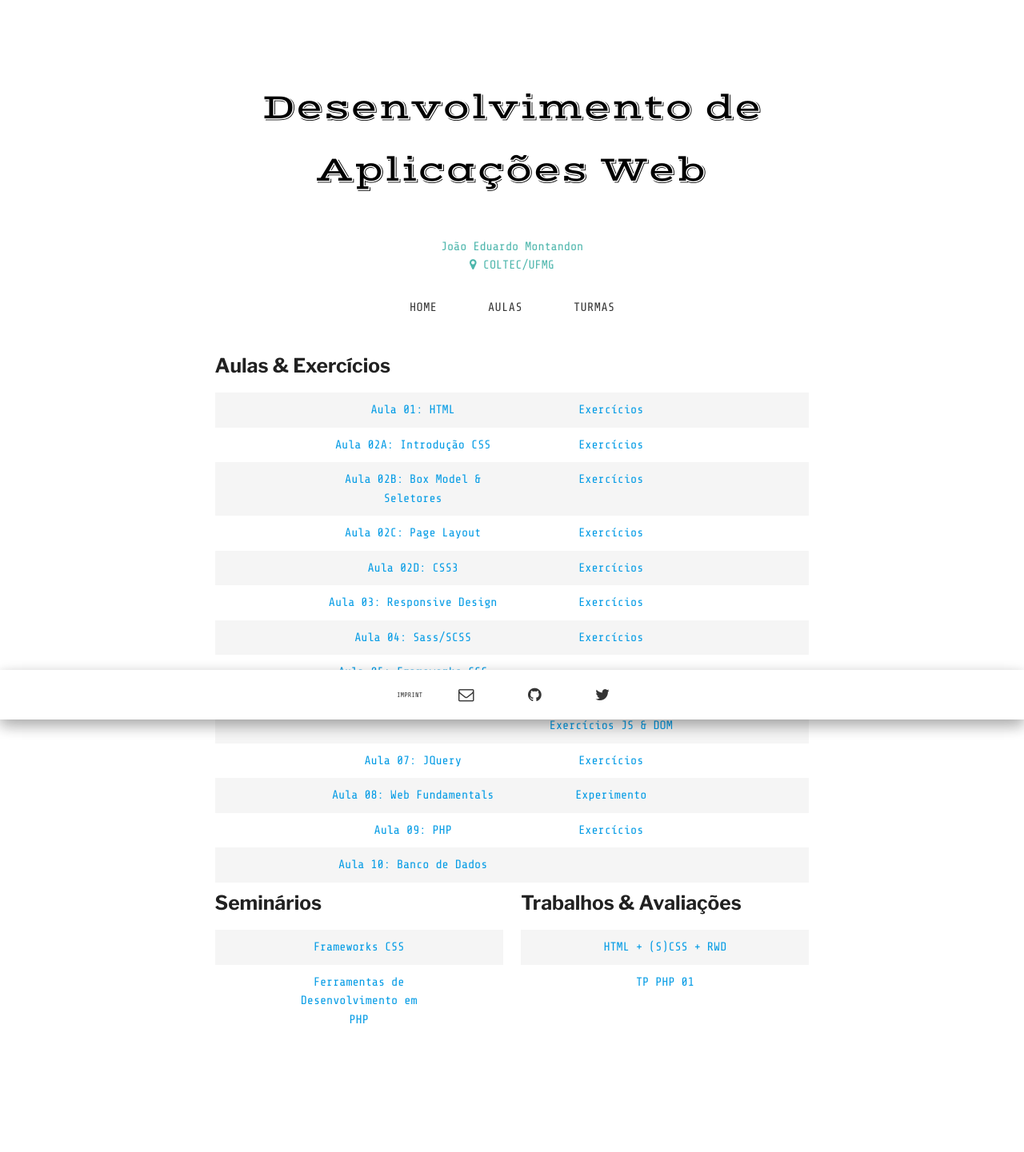
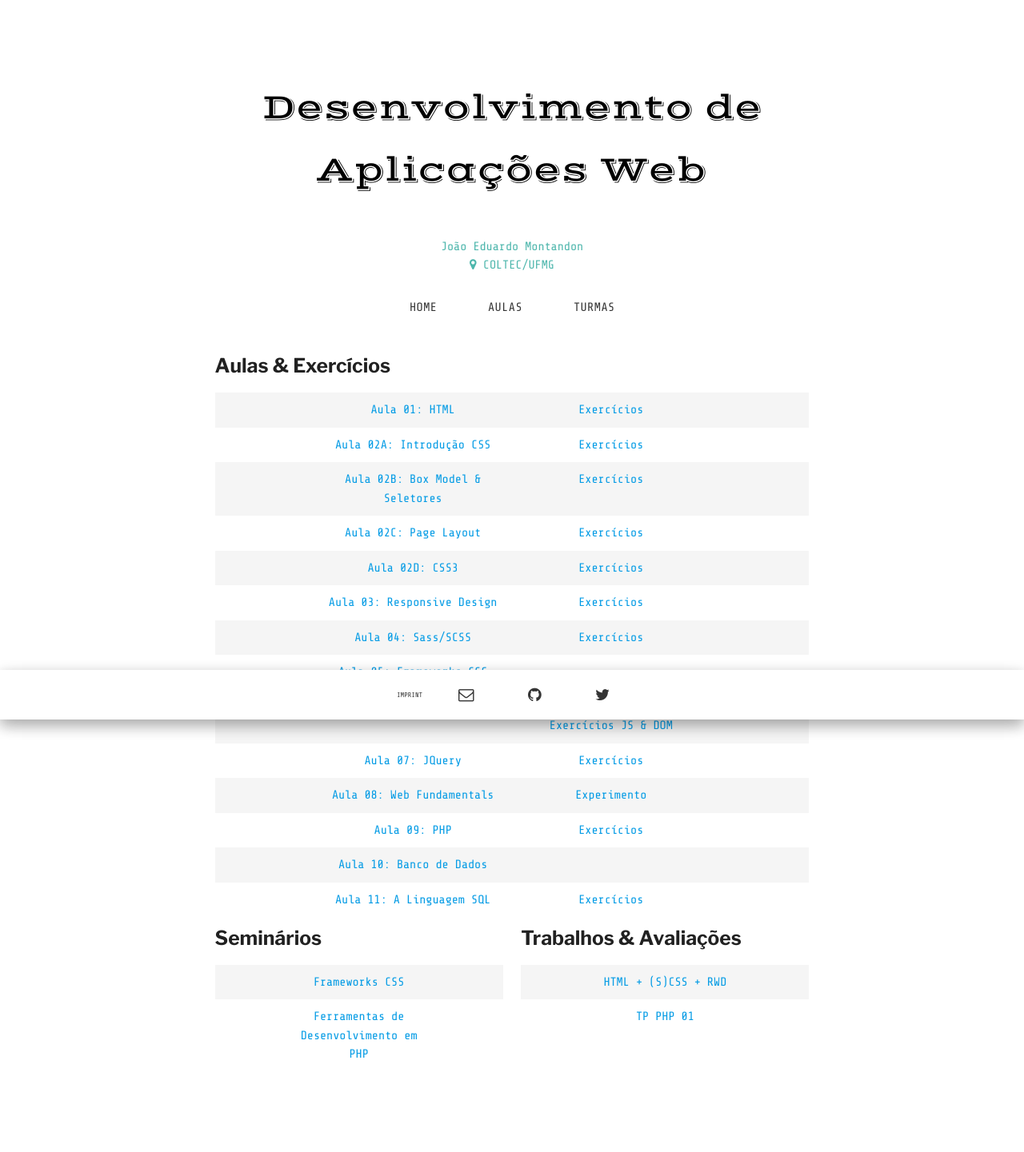
Before and after one commit to COLTEC-DAW/coltec-daw.github.io, a Jekyll site: the page built from classes.html, in a window 1280 px wide. Shown: the whole page at 80% size. Built offline with Jekyll 4.4.1, drawn with Linux system fonts in a browser that asks for light colours; some web fonts are replaced; before the commit the page ends 1397 px from its top, so only the background shows below that.

Commit message:
Adição do material de SQL

```diff
--- a/classes.html
+++ b/classes.html
@@ -56,6 +56,10 @@ layout: default
         <div class="col m4 s6 offset-m2"><a href="https://coltec-daw.github.io/Aula-10-Banco-de-Dados/">Aula 10: Banco de Dados</a></div>
         <!-- <div class="col m4 s6"><a href="#">Exercícios</a></div> -->
     </div>
+    <div class="row">
+        <div class="col m4 s6 offset-m2"><a href="https://jemaf.gitbooks.io/daw/">Aula 11: A Linguagem SQL</a></div>
+         <div class="col m4 s6"><a href="https://github.com/COLTEC-DAW/E10-Banco-de-Dados">Exercícios</a></div>
+    </div>
 </div>
 
 
```
